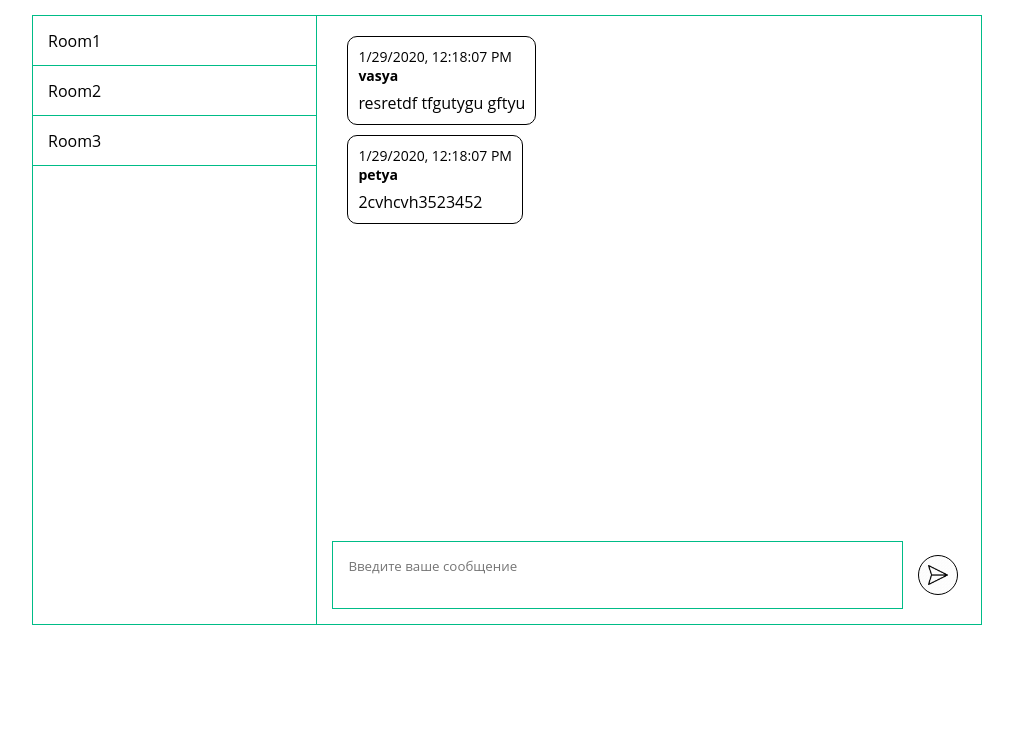
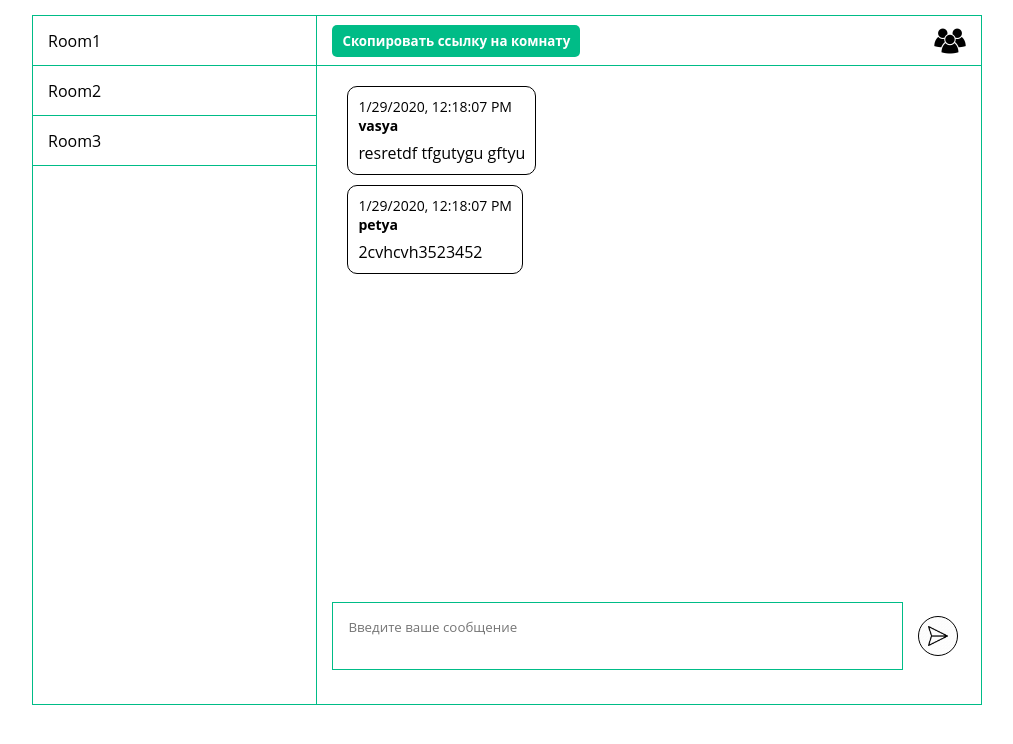
Before and after one commit to Dizox/Chat, a React (Create React App) app in the folder front/: page / in a window 1280 px wide. Both pictures are taken after typing "Sample" into the empty fields and a click on the button "Авторизоваться". Shown: the top 744 px of the page, without its empty margins (133-1146 px from the left). Built offline with nearby package versions, Linux system fonts and the light colour scheme; no server answers.

Commit message:
changes of design

```diff
--- a/front/src/Chat/components/MessagesList/MessagesList.css
+++ b/front/src/Chat/components/MessagesList/MessagesList.css
@@ -1,18 +1,15 @@
 .MessagesList {
-  display: flex;
-  flex-direction: column;
-  justify-content: space-between;
   width: 70%;
-  padding: 15px;
 }
 
 .MessagesList__container {
   display: flex;
+  height: calc(100% - 50px - 147px);
   flex-direction: column;
   align-items: flex-start;
   overflow-y: auto;
-  margin-bottom: 30px;
   padding: 0 15px;
+  margin: 15px;
 }
 
 .MessagesList__message {
@@ -35,6 +32,7 @@
   display: flex;
   align-items: center;
   width: 100%;
+  padding: 15px;
 }
 
 .MessagesList__textarea {
--- a/front/src/Chat/components/MessagesList/MessagesList.jsx
+++ b/front/src/Chat/components/MessagesList/MessagesList.jsx
@@ -2,6 +2,7 @@ import React, { useState, useEffect } from 'react';
 import { connect } from 'react-redux';
 import { addMessage, createRoom } from '../../../Actions'
 import './MessagesList.css';
+import TopNav from '../TopNav/TopNav'
 import { socket } from '../../../FileSocket'
 
 export function MessagesList({ users, messages, currentUserId, currentRoomId, handleAddMessage, handleCreateRoom }) {
@@ -39,6 +40,7 @@ export function MessagesList({ users, messages, currentUserId, currentRoomId, ha
 
   return (
     <div className='MessagesList'>
+      <TopNav />
       <div className='MessagesList__container'>
         {messages.map (message =>
         <div className={message.userId === currentUserId ? 'MessagesList__message MessagesList__message_my' : 'MessagesList__message'}>
--- a/front/src/Chat/components/Talk/Talk.css
+++ b/front/src/Chat/components/Talk/Talk.css
@@ -3,7 +3,12 @@
   width: 950px;
   max-width: calc(100% - 30px);
   min-width: 50%;
-  height: calc(80vh - 30px);
+  height: calc(90vh - 30px);
   margin: 15px auto;
   border: 1px solid rgb(0, 188, 135);
 }
+
+.Talk__messages {
+  width: 70%;
+  position: relative;
+}
--- /dev/null
+++ b/front/src/Chat/components/TopNav/TopNav.css
@@ -0,0 +1,29 @@
+.TopNav {
+  width: 100%;
+  height: 50px;
+  display: flex;
+  justify-content: space-between;
+  align-items: center;
+  border-bottom: 1px solid rgb(0, 188, 135);
+  padding: 0 15px;
+}
+
+.TopNav__copyLink {
+  height: 32px;
+  padding: 0 10px;
+  background-color: rgb(0, 188, 135);
+  border: none;
+  border-radius: 5px;
+  cursor: pointer;
+  color: #fff;
+  font-weight: 700;
+}
+
+.TopNav__usersList {
+  width: 32px;
+  height: 32px;
+  background: url('./img/usersList.png') no-repeat center/cover;
+  border: none;
+
+  cursor: pointer;
+}
--- /dev/null
+++ b/front/src/Chat/components/TopNav/TopNav.jsx
@@ -0,0 +1,13 @@
+import React, { useState } from 'react';
+import { connect } from 'react-redux';
+import './TopNav.css';
+
+export default function TopNav() {
+
+  return (
+    <div className='TopNav'>
+      <button className='TopNav__copyLink'>Скопировать ссылку на комнату</button>
+      <button className='TopNav__usersList' />
+    </div>
+  )
+}
```
Also changed, not shown: front/src/Chat/components/TopNav/img/usersList.png (added).
